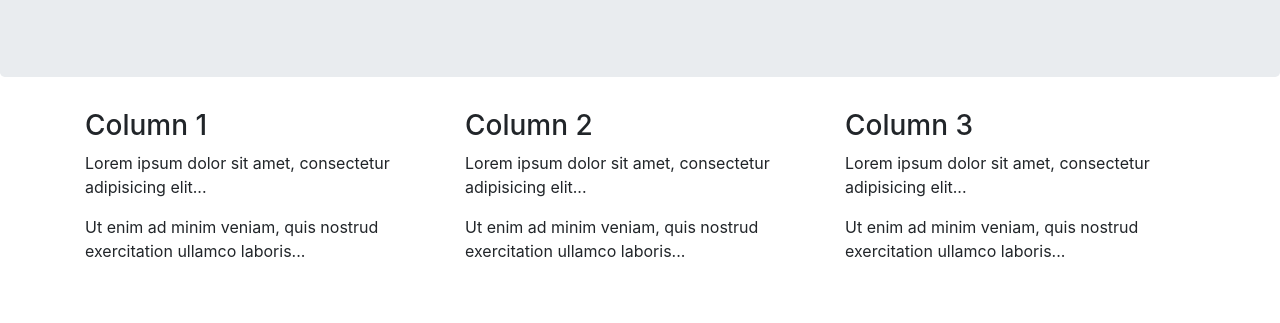
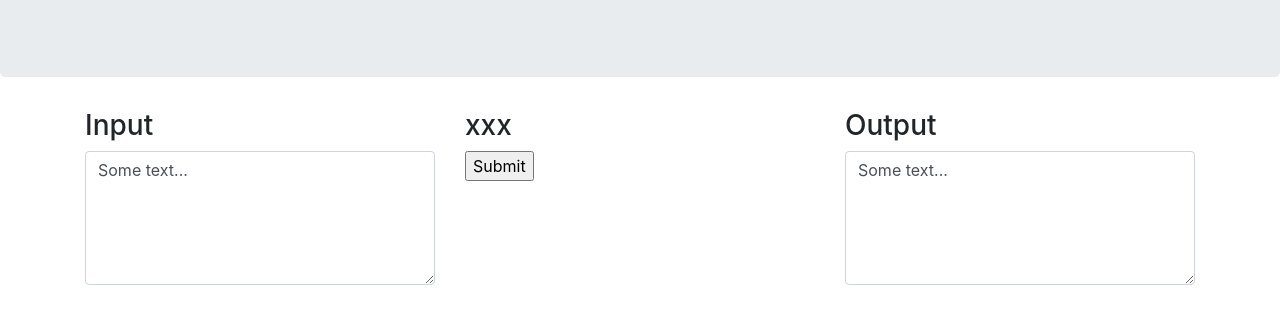
Before and after one commit to Hangur/caesar, a plain HTML site: page index.html in a window 1280 px wide. Shown: the part 147-470 px from the top of the page. Drawn offline with nearby package versions, Linux system fonts and the light colour scheme.

Commit message:
Text area styled with bootstrap

```diff
--- a/index.html
+++ b/index.html
@@ -4,6 +4,7 @@
 		<title>Et tu, Brute?</title>
 		<meta charset="utf-8">
   		<link rel="stylesheet" href="https://stackpath.bootstrapcdn.com/bootstrap/4.4.1/css/bootstrap.min.css" integrity="sha384-Vkoo8x4CGsO3+Hhxv8T/Q5PaXtkKtu6ug5TOeNV6gBiFeWPGFN9MuhOf23Q9Ifjh" crossorigin="anonymous">
+  		<meta name="viewport" content="width=device-width, initial-scale=1, shrink-to-fit=no">
 	</head>
 	<body>
 		<div class="jumbotron text-center">
@@ -13,19 +14,25 @@
 		<div class="container">
   			<div class="row">
     			<div class="col-sm-4">
-      				<h3>Column 1</h3>
-      				<p>Lorem ipsum dolor sit amet, consectetur adipisicing elit...</p>
-      				<p>Ut enim ad minim veniam, quis nostrud exercitation ullamco laboris...</p>
+      				<h3>Input</h3>
+      				<form>
+      					<div class="form-group">
+      						<textarea class="form-control" rows="5">Some text...</textarea>
+      					</div>
+      				</form>
     			</div>
     			<div class="col-sm-4">
-      				<h3>Column 2</h3>
-      				<p>Lorem ipsum dolor sit amet, consectetur adipisicing elit...</p>
-      				<p>Ut enim ad minim veniam, quis nostrud exercitation ullamco laboris...</p>
+      				<h3>xxx</h3>
+      				<input type="submit">
     			</div>
     			<div class="col-sm-4">
-      				<h3>Column 3</h3>
-      				<p>Lorem ipsum dolor sit amet, consectetur adipisicing elit...</p>
-      				<p>Ut enim ad minim veniam, quis nostrud exercitation ullamco laboris...</p>
+      				<h3>Output</h3>
+      				<form>
+      					<div class="form-group">
+      						<textarea class="form-control" rows="5">Some text...</textarea>
+      					</div>
+      				</form>
+
     			</div>
   			</div>
 		</div>
```
